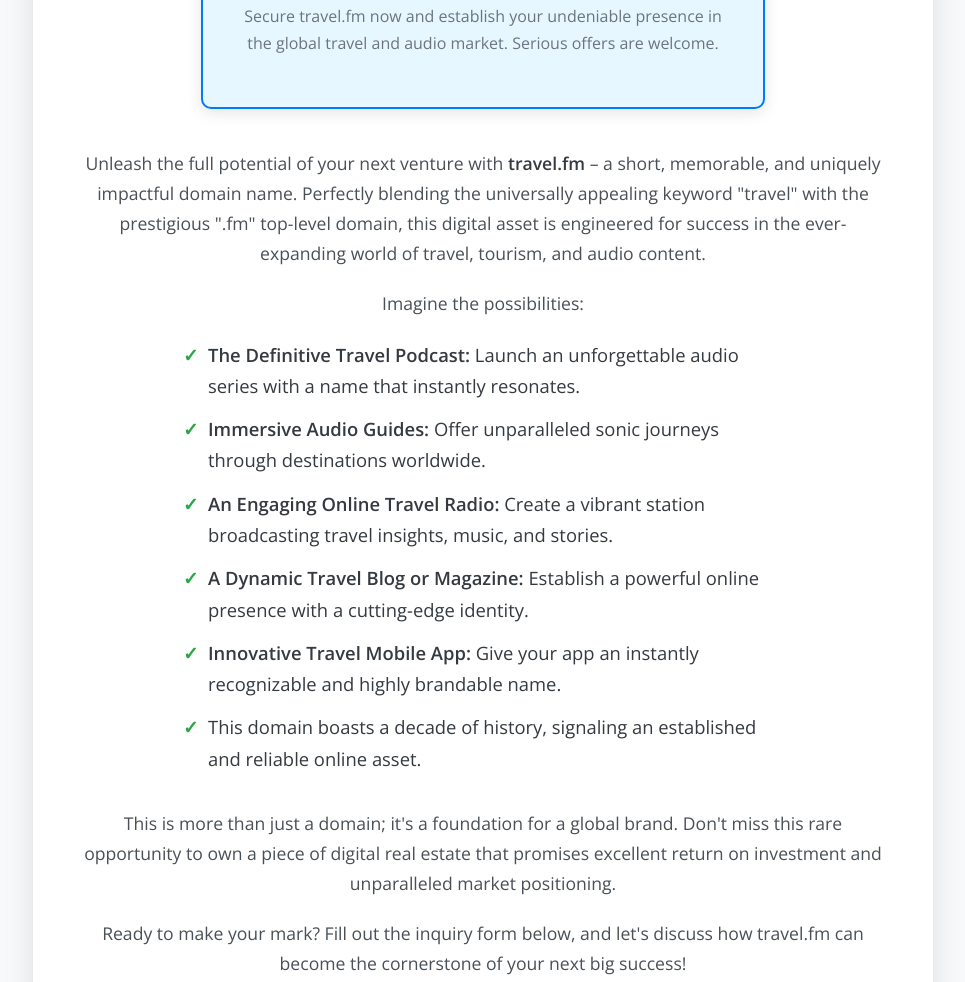
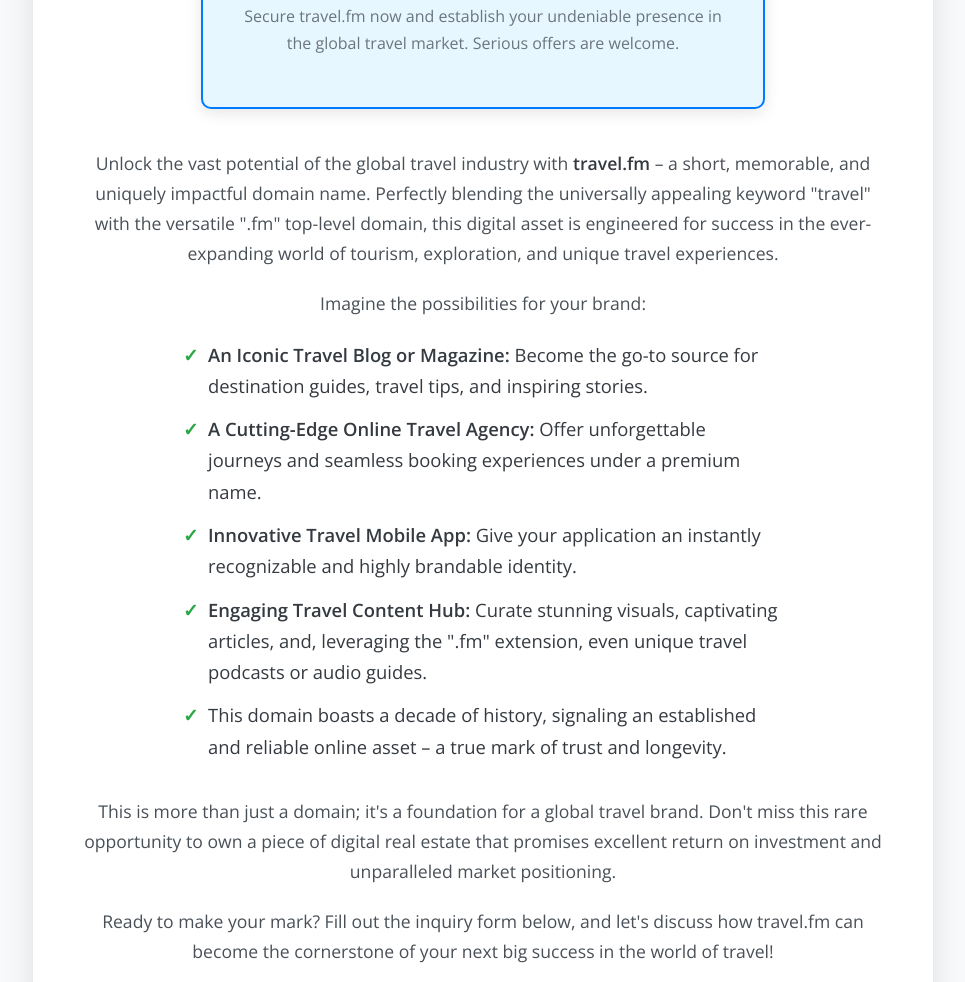
Before and after one commit to jacksav/travel.fm, a plain HTML site: page index.html in a window 1280 px wide. Shown: the part 610-1592 px from the top of the page, without its empty margins (157-1122 px from the left). Drawn offline with nearby package versions, Linux system fonts and the light colour scheme.

Commit message:
Add files via upload

```diff
--- a/index.html
+++ b/index.html
@@ -3,7 +3,7 @@
 <head>
     <meta charset="UTF-8">
     <meta name="viewport" content="width=device-width, initial-scale=1.0">
-    <title>travel.fm - Your Premium Domain for Sale!</title>
+    <title>travel.fm - Your Premium Domain for Travel & Tourism!</title>
     <!-- Google Fonts for better typography -->
     <link href="https://fonts.googleapis.com/css2?family=Montserrat:wght@400;600;700;800&family=Open+Sans:wght@400;600&display=swap" rel="stylesheet">
 
@@ -38,7 +38,7 @@
             color: #dc3545; /* Prominent red accent */
             line-height: 1;
             margin-bottom: 10px;
-            text-shadow: 2px 2px 5px rgba(0,0.0,0.2); /* Stronger shadow for depth */
+            text-shadow: 2px 2px 5px rgba(0,0,0,0.2); /* Stronger shadow for depth */
         }
         .tagline {
             font-family: 'Montserrat', sans-serif;
@@ -196,29 +196,28 @@
 <body>
     <div class="container">
         <div class="top-domain-display">travel.fm</div>
-        <div class="tagline">Your Journey to an Iconic Brand Starts Here.</div>
+        <div class="tagline">Your Gateway to the World of Travel & Tourism.</div>
 
         <div class="price-box">
             <h2>This Premium Domain is Available for Immediate Acquisition!</h2>
             <span class="buy-now-price">US $45,000</span>
-            <p class="price-note">Secure <span class="domain-highlight">travel.fm</span> now and establish your undeniable presence in the global travel and audio market. Serious offers are welcome.</p>
+            <p class="price-note">Secure <span class="domain-highlight">travel.fm</span> now and establish your undeniable presence in the global travel market. Serious offers are welcome.</p>
         </div>
 
-        <p>Unleash the full potential of your next venture with <strong>travel.fm</strong> – a short, memorable, and uniquely impactful domain name. Perfectly blending the universally appealing keyword "travel" with the prestigious ".fm" top-level domain, this digital asset is engineered for success in the ever-expanding world of travel, tourism, and audio content.</p>
+        <p>Unlock the vast potential of the global travel industry with <strong>travel.fm</strong> – a short, memorable, and uniquely impactful domain name. Perfectly blending the universally appealing keyword "travel" with the versatile ".fm" top-level domain, this digital asset is engineered for success in the ever-expanding world of tourism, exploration, and unique travel experiences.</p>
 
-        <p>Imagine the possibilities:</p>
+        <p>Imagine the possibilities for your brand:</p>
         <ul>
-            <li><strong>The Definitive Travel Podcast:</strong> Launch an unforgettable audio series with a name that instantly resonates.</li>
-            <li><strong>Immersive Audio Guides:</strong> Offer unparalleled sonic journeys through destinations worldwide.</li>
-            <li><strong>An Engaging Online Travel Radio:</strong> Create a vibrant station broadcasting travel insights, music, and stories.</li>
-            <li><strong>A Dynamic Travel Blog or Magazine:</strong> Establish a powerful online presence with a cutting-edge identity.</li>
-            <li><strong>Innovative Travel Mobile App:</strong> Give your app an instantly recognizable and highly brandable name.</li>
-            <li>This domain boasts a decade of history, signaling an established and reliable online asset.</li>
+            <li><strong>An Iconic Travel Blog or Magazine:</strong> Become the go-to source for destination guides, travel tips, and inspiring stories.</li>
+            <li><strong>A Cutting-Edge Online Travel Agency:</strong> Offer unforgettable journeys and seamless booking experiences under a premium name.</li>
+            <li><strong>Innovative Travel Mobile App:</strong> Give your application an instantly recognizable and highly brandable identity.</li>
+            <li><strong>Engaging Travel Content Hub:</strong> Curate stunning visuals, captivating articles, and, leveraging the ".fm" extension, even unique travel podcasts or audio guides.</li>
+            <li>This domain boasts a decade of history, signaling an established and reliable online asset – a true mark of trust and longevity.</li>
         </ul>
 
-        <p>This is more than just a domain; it's a foundation for a global brand. Don't miss this rare opportunity to own a piece of digital real estate that promises excellent return on investment and unparalleled market positioning.</p>
+        <p>This is more than just a domain; it's a foundation for a global travel brand. Don't miss this rare opportunity to own a piece of digital real estate that promises excellent return on investment and unparalleled market positioning.</p>
 
-        <p>Ready to make your mark? Fill out the inquiry form below, and let's discuss how <span class="domain-highlight">travel.fm</span> can become the cornerstone of your next big success!</p>
+        <p>Ready to make your mark? Fill out the inquiry form below, and let's discuss how <span class="domain-highlight">travel.fm</span> can become the cornerstone of your next big success in the world of travel!</p>
 
         <form action="https://formspree.io/f/mvgbpnpr" method="POST">
             <!-- Hidden field to force English language on Formspree's success page -->
```
